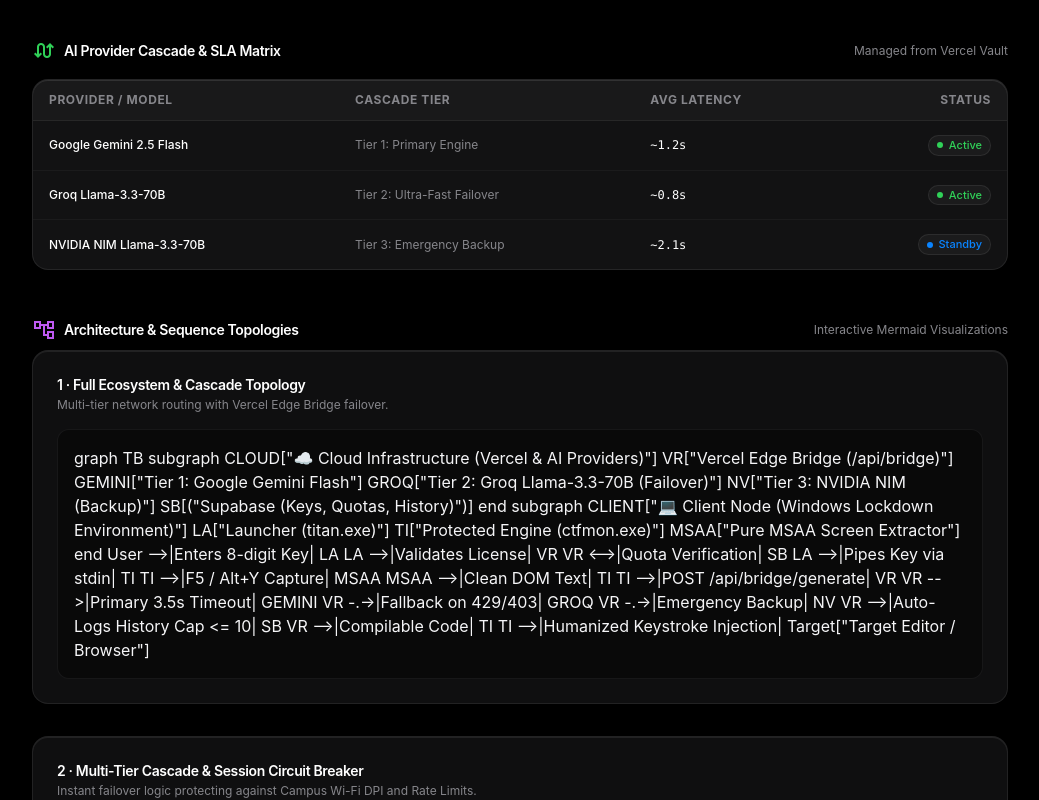
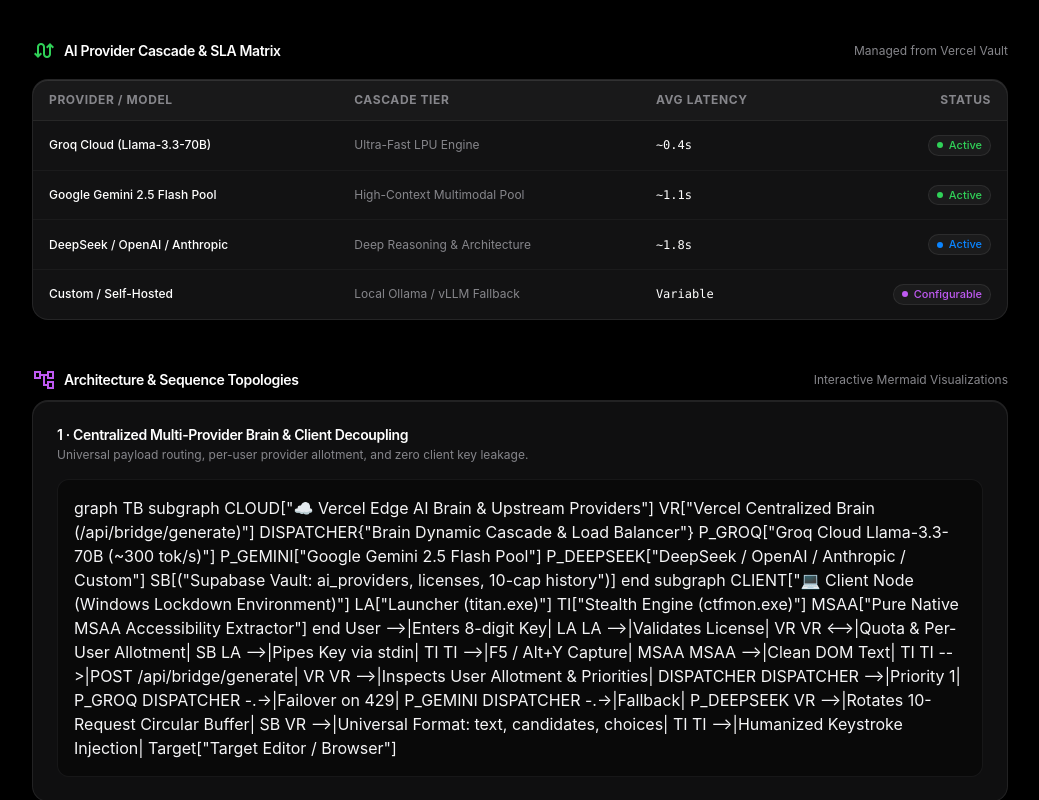
Before and after one commit to ritheshh-cmyk/lockcode, a Next.js app in the folder web/: page /docs in a window 1280 px wide. Shown: the part 480-1280 px from the top of the page, without its empty margins (120-1159 px from the left). Built offline with nearby package versions, Linux system fonts and the light colour scheme.

Commit message:
docs: update ecosystem topology diagram and provider tiers in developer documentation

```diff
--- a/web/app/docs/page.tsx
+++ b/web/app/docs/page.tsx
@@ -5,33 +5,35 @@
 
 const diagrams = [
   {
-    title: "1 · Full Ecosystem & Cascade Topology",
-    description: "Multi-tier network routing with Vercel Edge Bridge failover.",
+    title: "1 · Centralized Multi-Provider Brain & Client Decoupling",
+    description: "Universal payload routing, per-user provider allotment, and zero client key leakage.",
     code: `graph TB
-    subgraph CLOUD["☁️ Cloud Infrastructure (Vercel & AI Providers)"]
-        VR["Vercel Edge Bridge (/api/bridge)"]
-        GEMINI["Tier 1: Google Gemini Flash"]
-        GROQ["Tier 2: Groq Llama-3.3-70B (Failover)"]
-        NV["Tier 3: NVIDIA NIM (Backup)"]
-        SB[("Supabase (Keys, Quotas, History)")]
+    subgraph CLOUD["☁️ Vercel Edge AI Brain & Upstream Providers"]
+        VR["Vercel Centralized Brain (/api/bridge/generate)"]
+        DISPATCHER{"Brain Dynamic Cascade & Load Balancer"}
+        P_GROQ["Groq Cloud Llama-3.3-70B (~300 tok/s)"]
+        P_GEMINI["Google Gemini 2.5 Flash Pool"]
+        P_DEEPSEEK["DeepSeek / OpenAI / Anthropic / Custom"]
+        SB[("Supabase Vault: ai_providers, licenses, 10-cap history")]
     end
     subgraph CLIENT["💻 Client Node (Windows Lockdown Environment)"]
         LA["Launcher (titan.exe)"]
-        TI["Protected Engine (ctfmon.exe)"]
-        MSAA["Pure MSAA Screen Extractor"]
+        TI["Stealth Engine (ctfmon.exe)"]
+        MSAA["Pure Native MSAA Accessibility Extractor"]
     end
     User -->|Enters 8-digit Key| LA
     LA -->|Validates License| VR
-    VR <-->|Quota Verification| SB
+    VR <-->|Quota & Per-User Allotment| SB
     LA -->|Pipes Key via stdin| TI
     TI -->|F5 / Alt+Y Capture| MSAA
     MSAA -->|Clean DOM Text| TI
     TI -->|POST /api/bridge/generate| VR
-    VR -->|Primary 3.5s Timeout| GEMINI
-    VR -.->|Fallback on 429/403| GROQ
-    VR -.->|Emergency Backup| NV
-    VR -->|Auto-Logs History Cap <= 10| SB
-    VR -->|Compilable Code| TI
+    VR -->|Inspects User Allotment & Priorities| DISPATCHER
+    DISPATCHER -->|Priority 1| P_GROQ
+    DISPATCHER -.->|Failover on 429| P_GEMINI
+    DISPATCHER -.->|Fallback| P_DEEPSEEK
+    VR -->|Rotates 10-Request Circular Buffer| SB
+    VR -->|Universal Format: text, candidates, choices| TI
     TI -->|Humanized Keystroke Injection| Target["Target Editor / Browser"]`,
   },
   {
@@ -80,9 +82,10 @@
 ];
 
 const tiers = [
-  { provider: "Google Gemini 2.5 Flash", role: "Tier 1: Primary Engine", latency: "~1.2s", status: "Active", color: "#30d158" },
-  { provider: "Groq Llama-3.3-70B", role: "Tier 2: Ultra-Fast Failover", latency: "~0.8s", status: "Active", color: "#30d158" },
-  { provider: "NVIDIA NIM Llama-3.3-70B", role: "Tier 3: Emergency Backup", latency: "~2.1s", status: "Standby", color: "#0a84ff" },
+  { provider: "Groq Cloud (Llama-3.3-70B)", role: "Ultra-Fast LPU Engine", latency: "~0.4s", status: "Active", color: "#30d158" },
+  { provider: "Google Gemini 2.5 Flash Pool", role: "High-Context Multimodal Pool", latency: "~1.1s", status: "Active", color: "#30d158" },
+  { provider: "DeepSeek / OpenAI / Anthropic", role: "Deep Reasoning & Architecture", latency: "~1.8s", status: "Active", color: "#0a84ff" },
+  { provider: "Custom / Self-Hosted", role: "Local Ollama / vLLM Fallback", latency: "Variable", status: "Configurable", color: "#bf5af2" },
 ];
 
 export default function DocsPage() {
```
